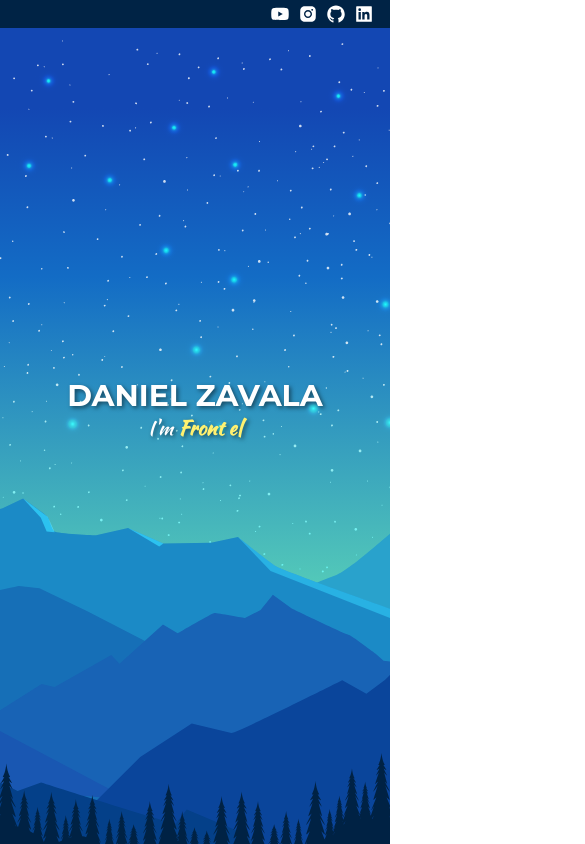
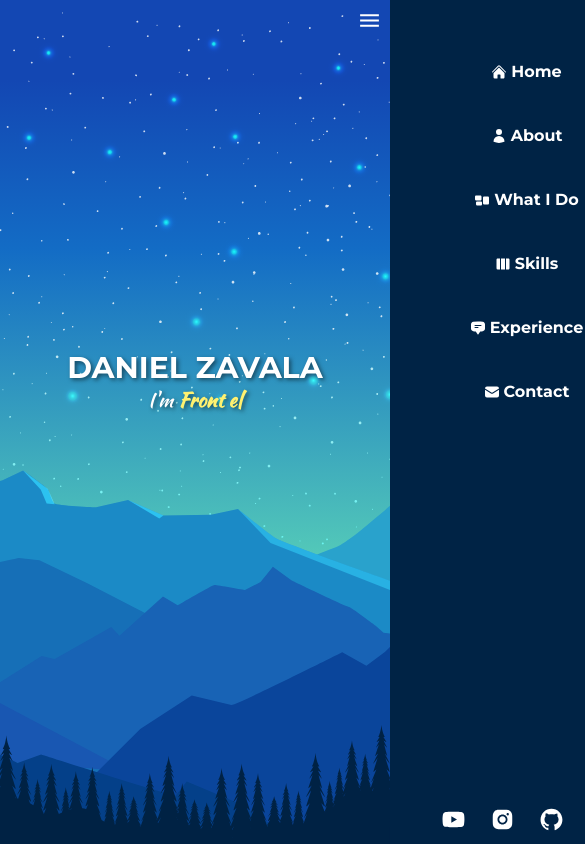
Before and after one commit to Danysaurio/my-resume, a Next.js app: page / in a window 390 px wide. Shown: the top 844 px of the page, 585 px wide, since content can reach past the window. Built offline with nearby package versions, Linux system fonts and the light colour scheme; what tailwindcss-animatecss would draw is missing.

Commit message:
responsive

```diff
--- a/src/app/globals.css
+++ b/src/app/globals.css
@@ -30,9 +30,13 @@
   font-family: var(--font-kaushan);
 }
 
+body {
+  overflow: hidden;
+}
 
 .page {
   overflow-y: scroll;
+  overflow-x: hidden;
   height: 100vh;
   scroll-behavior: smooth;
   &::-webkit-scrollbar {
--- a/src/app/layout.tsx
+++ b/src/app/layout.tsx
@@ -6,6 +6,7 @@ import Header from "@/components/Header";
 import type { Metadata } from "next";
 import Navbar from "@/components/Navbar";
 import classNames from "classnames";
+import { ResponsiveNav } from "@/components/Navbar/ResponsiveNav";
 
 const inter = Montserrat({
   subsets: ["latin"],
@@ -64,7 +65,9 @@ export default function RootLayout({
       <link rel="icon" href="/favicon.ico" sizes="any" />
       <body className={cls}>
         <main className={"page text-white"}>
+          {/* <div className="p-10 fixed z-50 w-full bg-amber-300 sm:bg-red-500 md:bg-blue-800 lg:bg-green-400"></div> */}
           <Header />
+          <ResponsiveNav className="md:hidden" />
           <Navbar />
           {children}
         </main>
--- a/src/components/Header/index.tsx
+++ b/src/components/Header/index.tsx
@@ -61,7 +61,10 @@ const RenderItem = ({
 
 const Header = (): JSX.Element => {
   return (
-    <div className="flex justify-end pr-3 w-full  z-50 bg-[#002345] shadow-md">
+    <div
+      className="md:flex hidden
+    justify-end pr-3 w-full  z-50 bg-[#002345] shadow-md"
+    >
       <ul className="flex">
         {elements.map((el, i) => (
           <RenderItem key={"item" + i} {...el} />
--- /dev/null
+++ b/src/components/NavItem/MobileNavItem.tsx
@@ -0,0 +1,29 @@
+import React from "react";
+import { NavItemProps } from ".";
+import Link from "next/link";
+
+interface MobileNavItemProps extends NavItemProps {
+  onClick: () => void;
+}
+
+const MobileNavItem = ({
+  name,
+  path,
+  icon: Icon,
+  onClick,
+}: MobileNavItemProps) => {
+  return (
+    <li>
+      <Link
+        href={path}
+        className="py-5 capitalize font-bold flex items-center justify-center hover:bg-blue-500"
+        onClick={onClick}
+      >
+        <Icon className="mr-1" />
+        {name}
+      </Link>
+    </li>
+  );
+};
+
+export default MobileNavItem;
--- a/src/components/NavItem/index.tsx
+++ b/src/components/NavItem/index.tsx
@@ -4,7 +4,7 @@ import React from "react";
 import classNames from "classnames";
 import styles from "./styles.module.scss";
 
-interface NavItemProps {
+export interface NavItemProps {
   name: string;
   path: string;
   icon: IconType;
--- /dev/null
+++ b/src/components/Navbar/ResponsiveNav.tsx
@@ -0,0 +1,69 @@
+"use client";
+import classNames from "classnames";
+import React, { useState } from "react";
+import { IoMdMenu } from "react-icons/io";
+import { navData } from ".";
+import MobileNavItem from "../NavItem/MobileNavItem";
+import { socialMedia, socialMediaItem } from "../sections/Skills/utils";
+import { IoClose } from "react-icons/io5";
+
+const RenderItem = ({
+  url,
+  title,
+  icon: Icon,
+  hoverClass,
+}: socialMediaItem): JSX.Element => {
+  const cls = classNames(["p-3 block", hoverClass]);
+
+  return (
+    <li>
+      <a href={url} className={cls} title={title} target="blank">
+        <Icon size={25} />
+      </a>
+    </li>
+  );
+};
+
+export const ResponsiveNav = ({ className }: { className?: string }) => {
+  const [showMenu, setShowMenu] = useState<boolean>(false);
+
+  const showClasses = showMenu ? "left-[30vw]" : "left-full";
+
+  const containerCls = classNames([
+    "bg-[#002345] transition-all absolute fixed z-10 ",
+    showClasses,
+  ]);
+
+  const handleOnClick = () => {
+    setShowMenu(!showMenu);
+  };
+
+  return (
+    <div className={className}>
+      <div
+        onClick={handleOnClick}
+        className={`bg-black absolute left-0 right-0 bottom-0 top-0 z-10 opacity-50 ${
+          showMenu ? "block" : "hidden"
+        }`}
+      ></div>
+      <div className={containerCls}>
+        <button className="right-full p-2  absolute" onClick={handleOnClick}>
+          {showMenu ? <IoClose size={25} /> : <IoMdMenu size={25} />}
+        </button>
+
+        <div className="w-[70vw] h-screen ">
+          <ul className="text-center pt-10">
+            {navData.map((el, i) => (
+              <MobileNavItem key={"nav" + i} onClick={handleOnClick} {...el} />
+            ))}
+          </ul>
+          <ul className="flex justify-center absolute bottom-0 w-full">
+            {socialMedia.map((el, i) => (
+              <RenderItem {...el} key={"social" + i} />
+            ))}
+          </ul>
+        </div>
+      </div>
+    </div>
+  );
+};
--- a/src/components/Navbar/index.tsx
+++ b/src/components/Navbar/index.tsx
@@ -12,48 +12,50 @@ import { IconType } from "react-icons";
 import NavItem from "../NavItem";
 import classNames from "classnames";
 import styles from "./styles.module.scss";
+import { IoMdMenu } from "react-icons/io";
+import { ResponsiveNav } from "./ResponsiveNav";
 
 interface NavItem {
   name: string;
   path: string;
-  IconComponent: IconType;
+  icon: IconType;
 }
 
 // nav data
 export const navData: NavItem[] = [
-  { name: "home", path: "#home", IconComponent: HiHome },
-  { name: "about", path: "#about", IconComponent: HiUser },
-  { name: "What I do", path: "#services", IconComponent: HiRectangleGroup },
-  { name: "Skills", path: "#skills", IconComponent: HiViewColumns },
+  { name: "home", path: "#home", icon: HiHome },
+  { name: "about", path: "#about", icon: HiUser },
+  { name: "What I do", path: "#services", icon: HiRectangleGroup },
+  { name: "Skills", path: "#skills", icon: HiViewColumns },
   {
     name: "Experience",
     path: "#experience",
-    IconComponent: HiChatBubbleBottomCenterText,
+    icon: HiChatBubbleBottomCenterText,
   },
   {
     name: "Contact",
     path: "#contact",
-    IconComponent: HiEnvelope,
+    icon: HiEnvelope,
   },
 ];
 
-const Navbar = (): JSX.Element => {
+const Navbar = ({ className }: { className?: string }): JSX.Element => {
   const cls = classNames([
-    "md:flex w-full flex-col items-center justify-between xl:justify-center hidden",
+    "md:flex hidden w-full flex-col items-center justify-between xl:justify-center",
     styles.nav,
   ]);
+
+  const containerCls = classNames([
+    "fixed z-10 right-0 md:top-1/2 transform md:-translate-y-1/2",
+    className,
+  ]);
+
   return (
-    <nav className="fixed right-0 top-1/2 transform -translate-y-1/2 z-10">
-      {/* { inner } */}
+    <nav className={containerCls}>
       <div className={cls}>
-        {navData.map(({ name, path, IconComponent }, index) => {
+        {navData.map(({ name, path, icon }, index) => {
           return (
-            <NavItem
-              key={name + index}
-              name={name}
-              path={path}
-              icon={IconComponent}
-            />
+            <NavItem key={name + index} name={name} path={path} icon={icon} />
           );
         })}
       </div>
--- a/src/components/sections/Contact/index.tsx
+++ b/src/components/sections/Contact/index.tsx
@@ -1,4 +1,3 @@
-import Image from "next/image";
 // import ContactForm from "./ContactForm";
 import { socialMedia, socialMediaItem } from "../Skills/utils";
 
@@ -15,10 +14,7 @@ const MediaItem = ({ title, url, icon: Icon }: socialMediaItem) => {
 
 const Contact = ({ id }: { id: string }) => {
   return (
-    <section
-      id={id}
-      className="flex items-center bg-[#01102d33] py-10 bg-amber-300 sm:bg-red-500 md:bg-blue-800 lg:bg-green-400"
-    >
+    <section id={id} className="flex items-center bg-[#01102d33] py-10">
       <div className="container mx-auto">
         <div className="grid grid-cols-5 gap-4 px-5 sm:px-0">
           <div className="col-span-5 md:col-span-3 lg:h-screen flex items-center">
@@ -41,12 +37,12 @@ const Contact = ({ id }: { id: string }) => {
               </div>
             </div>
           </div>
-          <div className="col-span-2 relative sm:flex items-center hidden">
+          <div className="col-span-5 md:col-span-2 relative sm:flex items-center hidden">
             <div className="min-w-full flex justify-center">
               <object
                 type="image/svg+xml"
                 data="/r-6.svg"
-                className="max-h-[550px]"
+                className="md:max-h-[550px] sm:max-h-[350px]"
               >
                 Robot - Contact me now
               </object>
--- a/src/components/sections/Footer/index.tsx
+++ b/src/components/sections/Footer/index.tsx
@@ -7,6 +7,7 @@ import {
 
 import { IconType } from "react-icons";
 import classNames from "classnames";
+import { socialMedia } from "../Skills/utils";
 
 interface Item {
   url: string;
@@ -14,33 +15,6 @@ interface Item {
   hoverClass: string;
   icon: IconType;
 }
-
-const elements = [
-  {
-    url: "https://www.youtube.com/channel/UC4CPgJp5YB3g0HdQdG8MnDQ",
-    title: "Youtube",
-    icon: AiFillYoutube,
-    hoverClass: "hover:text-[#FF0000]",
-  },
-  {
-    url: "https://www.instagram.com/eldanysaurio/",
-    title: "Instagram",
-    icon: AiFillInstagram,
-    hoverClass: "hover:text-[#D43089]",
-  },
-  {
-    url: "https://github.com/Danysaurio",
-    title: "Github",
-    icon: AiOutlineGithub,
-    hoverClass: "hover:text-[#8264ff]",
-  },
-  {
-    url: "https://www.linkedin.com/in/danizavala",
-    title: "Linkedin",
-    icon: AiFillLinkedin,
-    hoverClass: "hover:text-[#0073b1]",
-  },
-];
 
 const RenderItem = ({
   url,
@@ -63,7 +37,7 @@ const Footer = (): JSX.Element => {
   return (
     <div className="flex justify-center pr-3 w-full z-50 bg-blue-500 shadow-md">
       <ul className="flex">
-        {elements.map((el, i) => (
+        {socialMedia.map((el, i) => (
           <RenderItem key={"item" + i} {...el} />
         ))}
       </ul>
--- a/tailwind.config.ts
+++ b/tailwind.config.ts
@@ -7,22 +7,6 @@ const config: Config = {
     "./src/app/**/*.{js,ts,jsx,tsx,mdx}",
   ],
   theme: {
-    screens: {
-      'sm': '640px',
-      // => @media (min-width: 640px) { ... }
-
-      'md': '769px',
-      // => @media (min-width: 768px) { ... }
-
-      'lg': '1025px',
-      // => @media (min-width: 1024px) { ... }
-
-      'xl': '1280px',
-      // => @media (min-width: 1280px) { ... }
-
-      '2xl': '1536px',
-      // => @media (min-width: 1536px) { ... }
-    },
     extend: {
       fontFamily: {
         sora: [`var(--font-sora)`, 'sans-serif']
```
